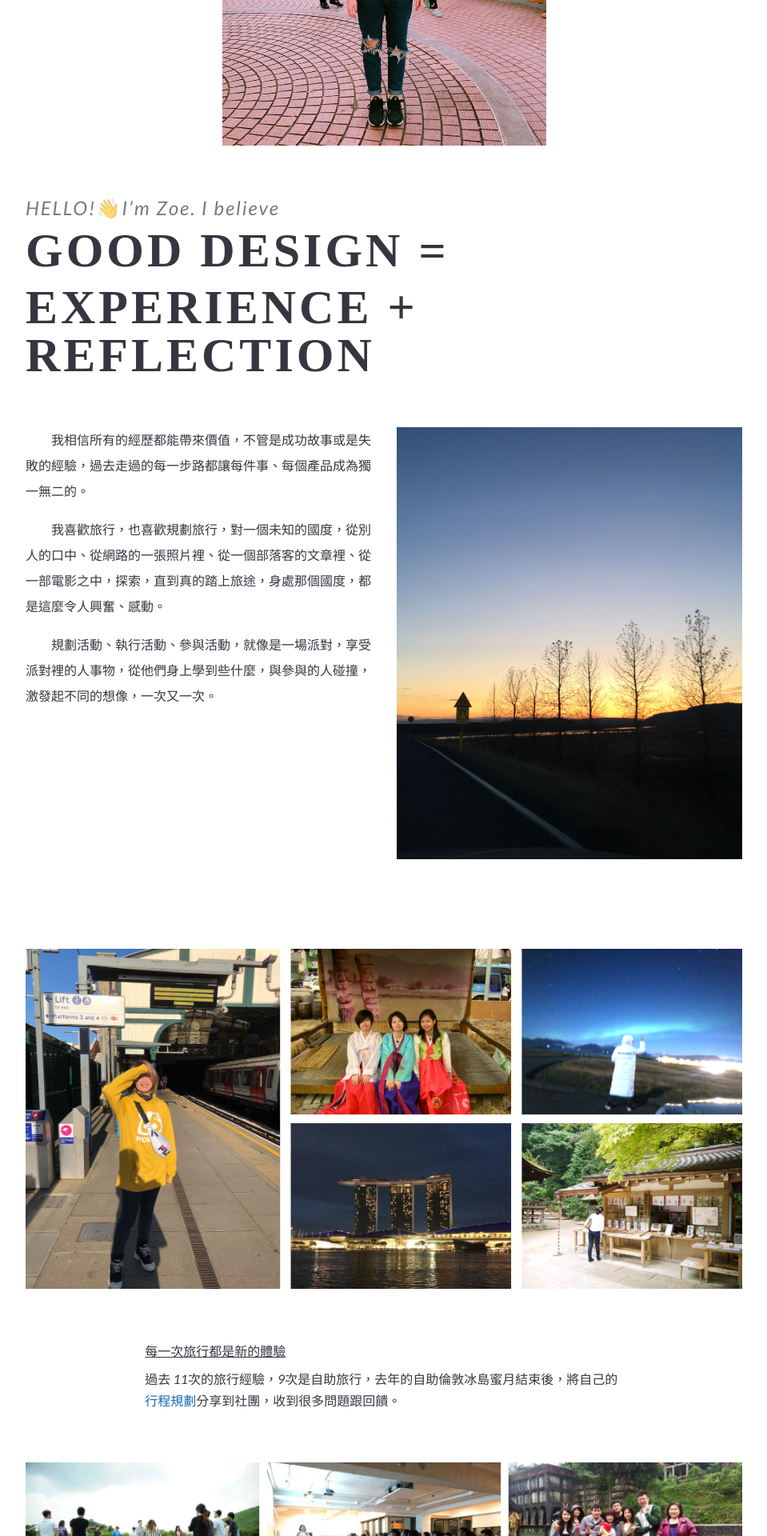
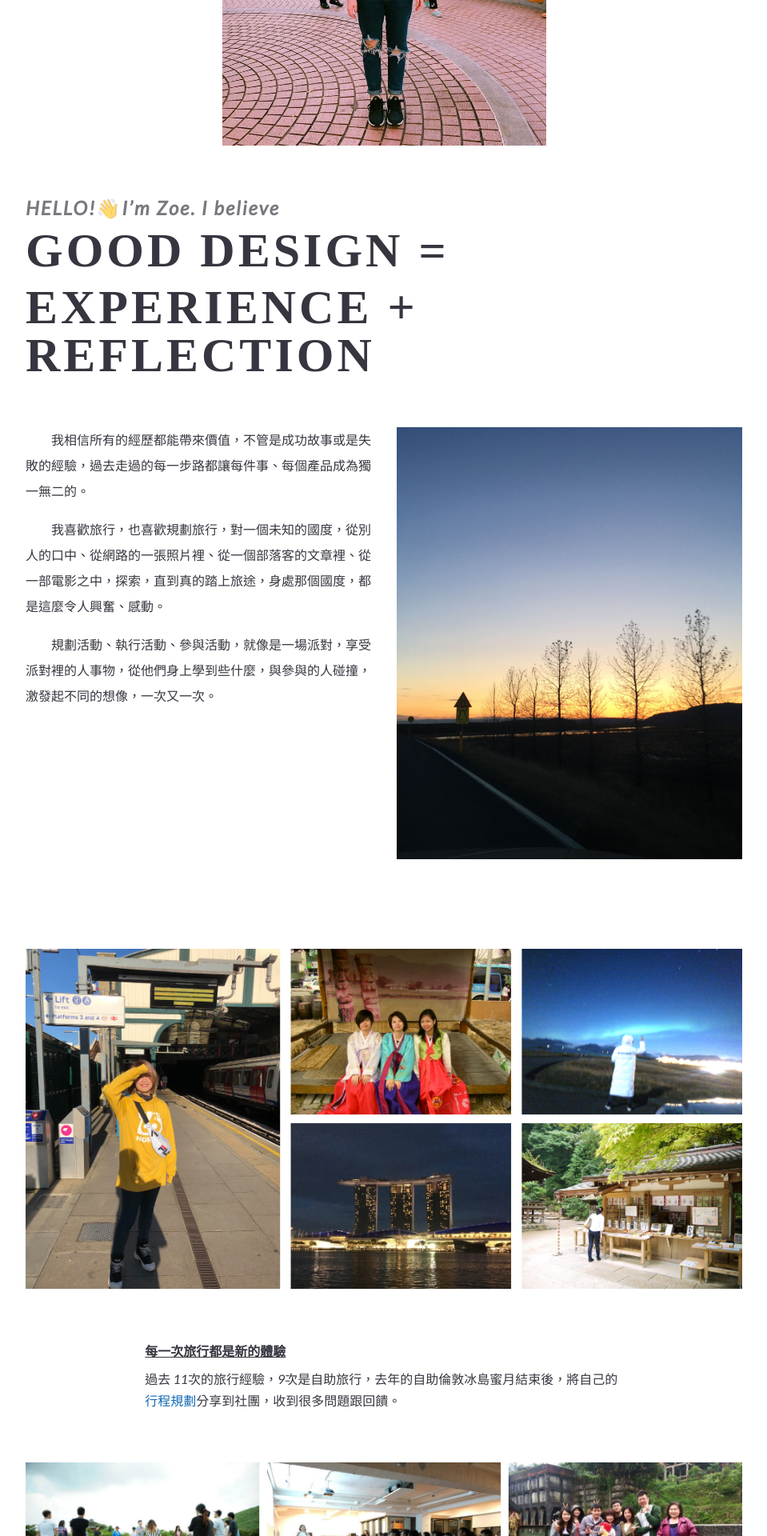
Before and after one commit to zoesbac/zoesbac.github.io, a Jekyll site: the page about.html, which Jekyll copies as it is, in a window 1280 px wide. Shown: the part 557-2477 px from the top of the page at 80% size, without its empty margins (160-1119 px from the left). Built offline with Jekyll 4.4.1, drawn with Linux system fonts in a browser that asks for light colours; some web fonts are replaced.

Commit message:
font-weight

```diff
--- a/css/style.css
+++ b/css/style.css
@@ -115,6 +115,7 @@ a.link-animation:hover:after{
   font-size: 24px;
   color: rgba(54, 54, 64, 0.67);
   letter-spacing: 2px;
+  font-weight: 700;
 }
 .paragraph{
   margin: 0;
@@ -152,6 +153,7 @@ a.link-animation:hover:after{
 .case-sub{
   line-height: 1.7em;
   text-decoration:underline;
+  font-weight: 700;
 }
 .case-s-content{
   max-width: 66.67%;
```
